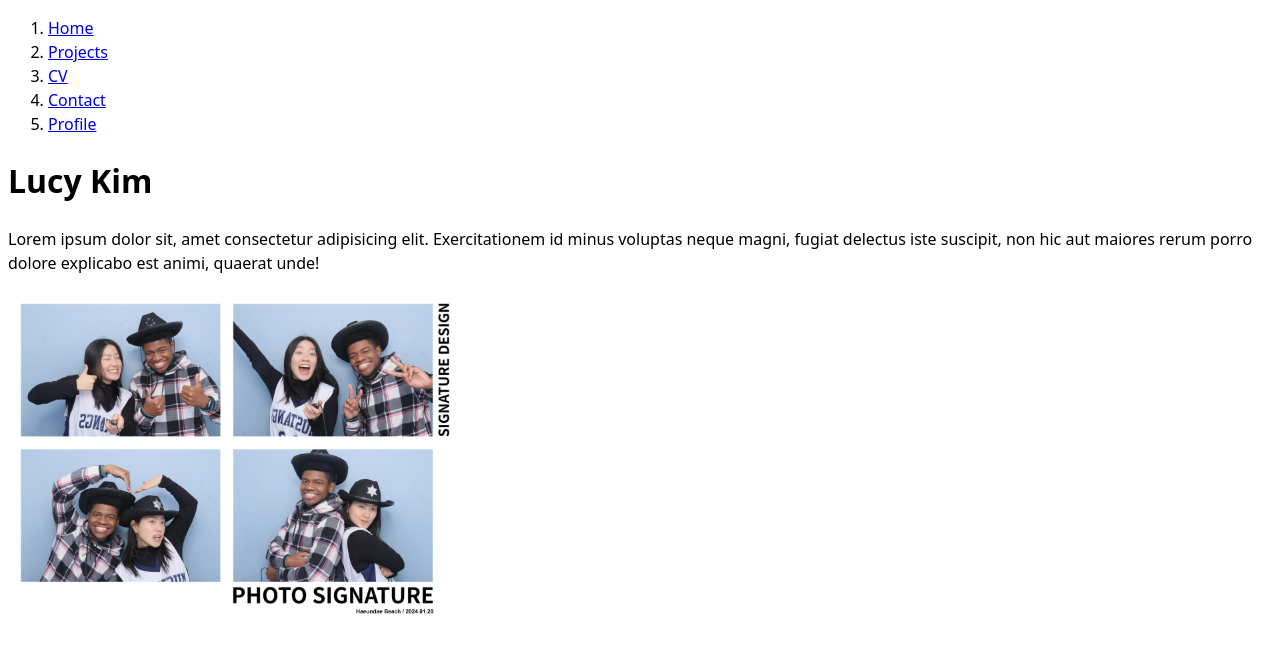
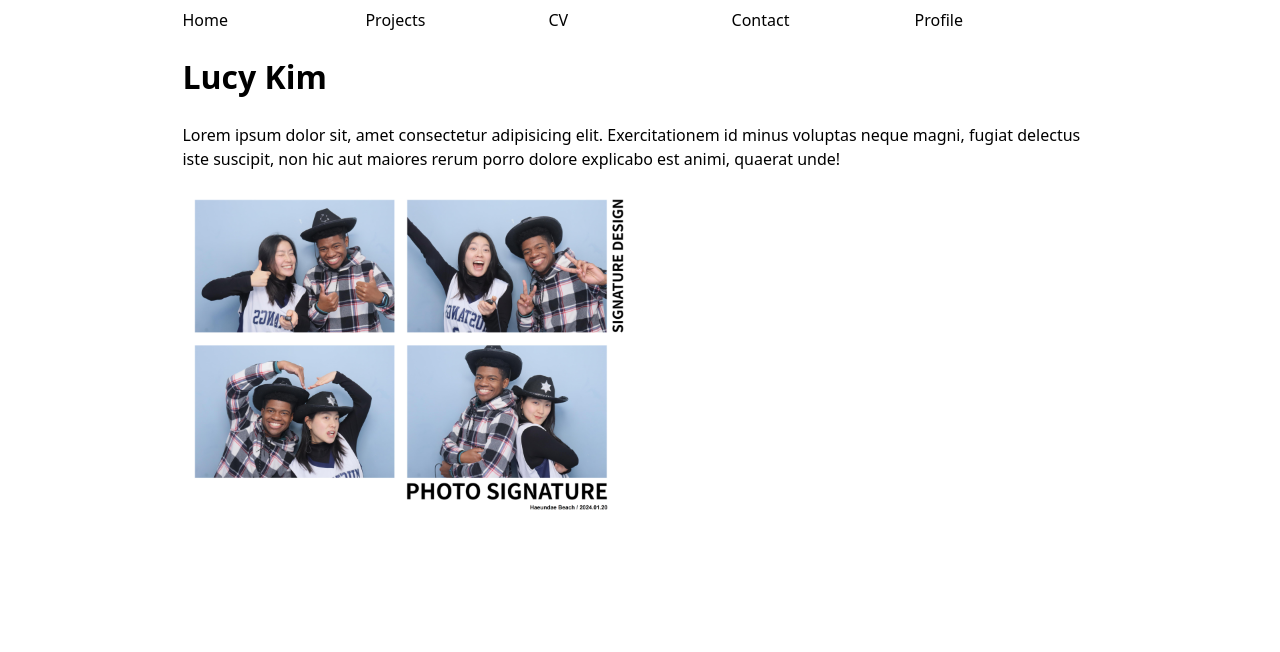
Before and after one commit to lvcyklm02/portfolio, a plain HTML site: page index.html in a window 1280 px wide. Drawn offline with Linux system fonts and the light colour scheme.

Commit message:
nav bar fixed, some css

```diff
--- a/index.html
+++ b/index.html
@@ -11,7 +11,7 @@
 <body>
     <nav>
         <ol>
-            <li><a href="index.html">Home</a></li>
+            <li><a href="index.html" class="current">Home</a></li>
             <li><a href="projects/index.html">Projects</a></li>
             <li><a href="cv/index.html">CV</a></li>
             <li><a href="contact/index.html">Contact</a></li>
--- a/style.css
+++ b/style.css
@@ -1,6 +1,24 @@
 body {
-    /* Set line height to 1.5 times the font size
+  /* Set line height to 1.5 times the font size
        and use the OS’s UI font as the website font
      */
-    font: 100%/1.5 system-ui;
+  font: 100%/1.5 system-ui;
+  max-width: 60em;
+  margin-inline: max(1em, (100% - 100ch) / 2);
 }
+
+nav {
+  display: flex;
+
+  ol,
+  li {
+    display: contents;
+
+    a {
+      text-decoration: none;
+      color: inherit;
+      flex: 1;
+    }
+  }
+
+}
```
Also changed, not shown: contact/index.html (+1 -1 lines), cv/index.html (+1 -1 lines), projects/index.html (+1 -1 lines).
